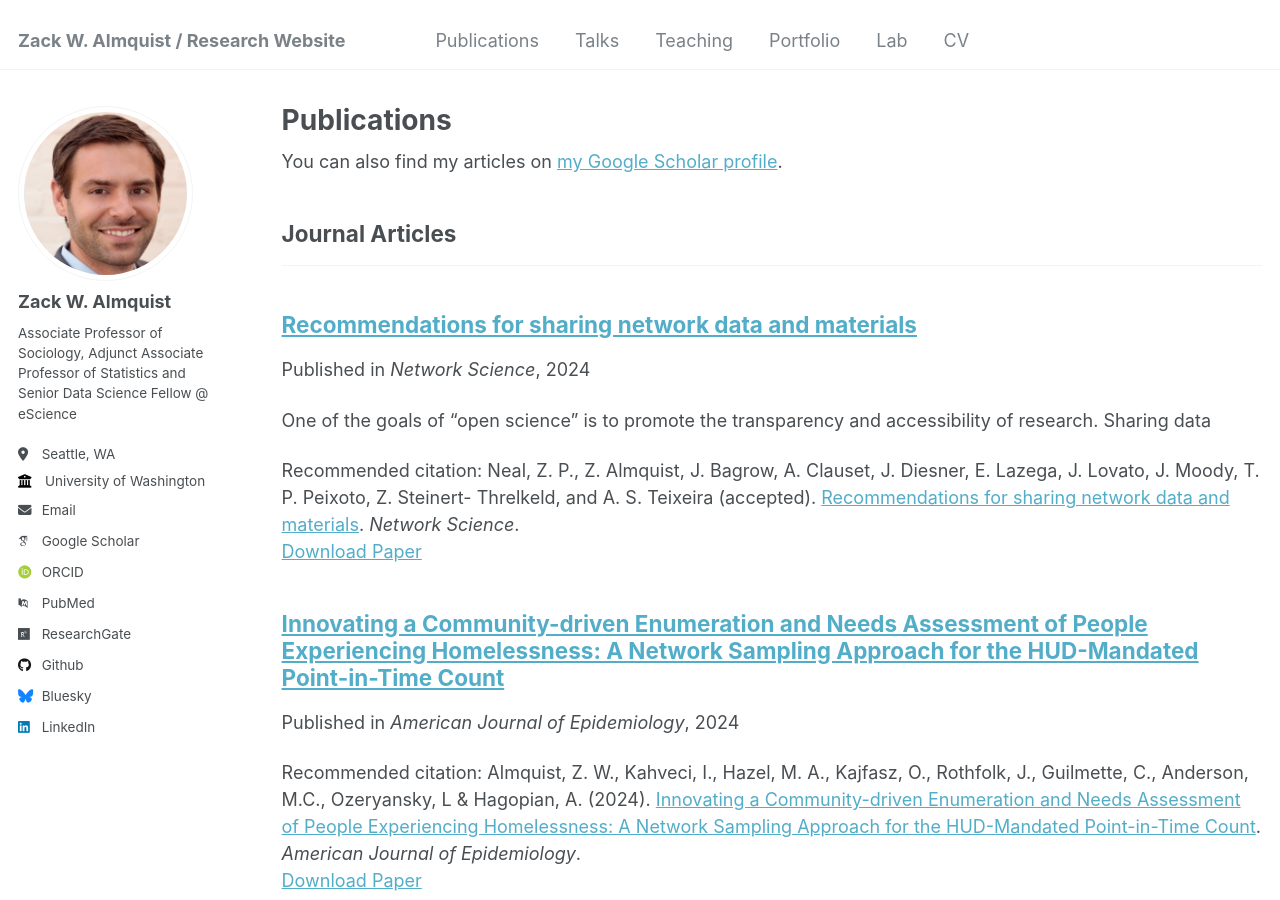
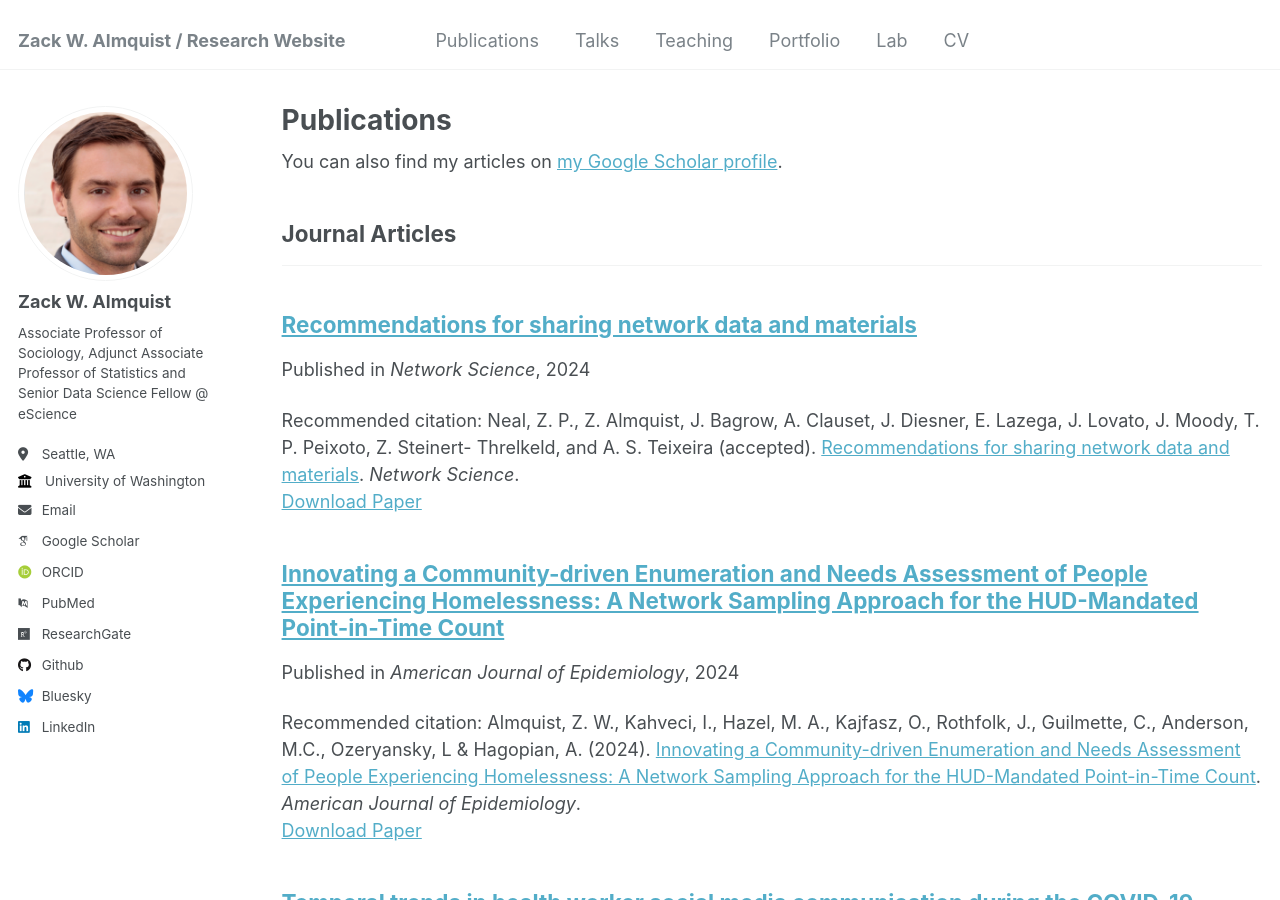
Before and after one commit to zalmquist/zalmquist.github.io, a Jekyll site: the page built from _pages/publications.html, in a window 1280 px wide and 900 px high. Built offline with Jekyll 4.4.1, drawn with Linux system fonts in a browser that asks for light colours; some web fonts are replaced.

Commit message:
Update 2024-09-11-nws.md

```diff
--- a/_publications/2024-09-11-nws.md
+++ b/_publications/2024-09-11-nws.md
@@ -3,7 +3,7 @@ title: "Recommendations for sharing network data and materials"
 collection: publications
 category: manuscripts
 permalink: /publication/2024-09-11-nws
-excerpt: 'One of the goals of “open science” is to promote the transparency and accessibility of research. Sharing data'
+excerpt: ''
 date: 2024-09-11
 venue: 'Network Science'
 paperurl: ''
```
